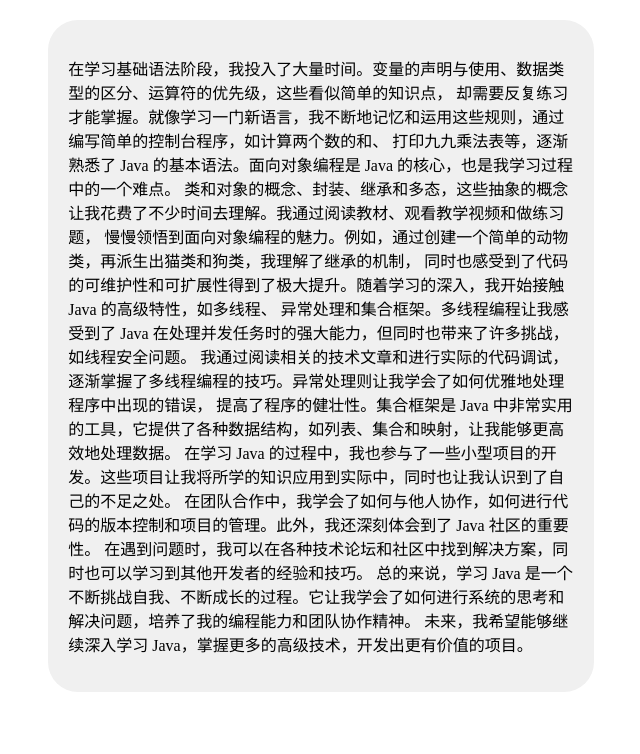
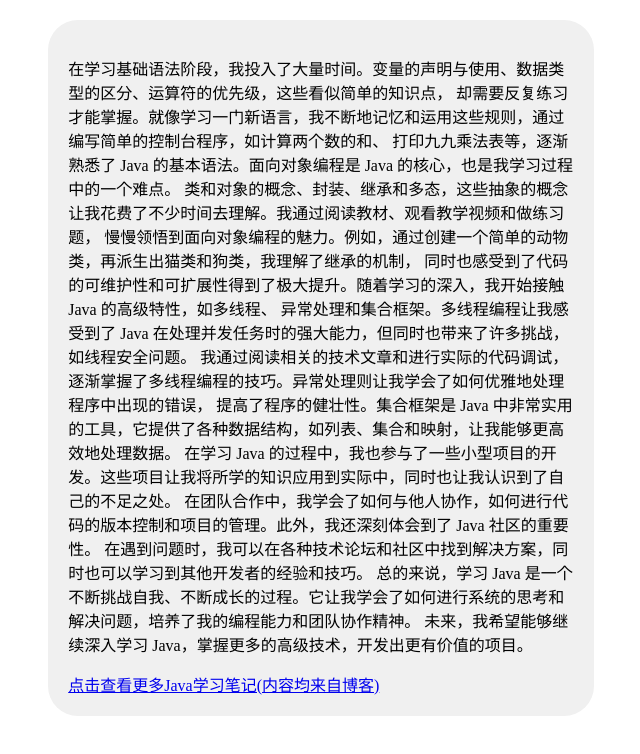
Before and after one commit to aizhengfang/grjj, a plain HTML site: page 子页面/Java.html in a window 1280 px wide. Shown: the whole page, without its empty margins (319-959 px from the left). Drawn offline with Linux system fonts and the light colour scheme.

Commit message:
Update Java.html

```diff
--- a/子页面/Java.html
+++ b/子页面/Java.html
@@ -32,6 +32,10 @@
 				总的来说，学习 Java 是一个不断挑战自我、不断成长的过程。它让我学会了如何进行系统的思考和解决问题，培养了我的编程能力和团队协作精神。
 				未来，我希望能够继续深入学习 Java，掌握更多的高级技术，开发出更有价值的项目。
 			</p>
+			<a href="https://blog.csdn.net/m0_67844671/article/details/139010612?ops_request_misc=%257B%2522request%255Fid%2522%253A%2522
+			86640ef09aca1f452dede5fa659677e2%2522%252C%2522scm%2522%253A%252220140713.130102334..%2522%257D&request_id=86640ef09aca1f452d
+			ede5fa659677e2&biz_id=0&utm_medium=distribute.pc_search_result.none-task-blog-2~all~top_positive~default-1-139010612-null-nul
+			l.142^v102^pc_search_result_base7&utm_term=Java%E5%AD%A6%E4%B9%A0%E7%AC%94%E8%AE%B0&spm=1018.2226.3001.4187">点击查看更多Java学习笔记(内容均来自博客)</a>
 		</div>
 	</body>
 </html>
```
